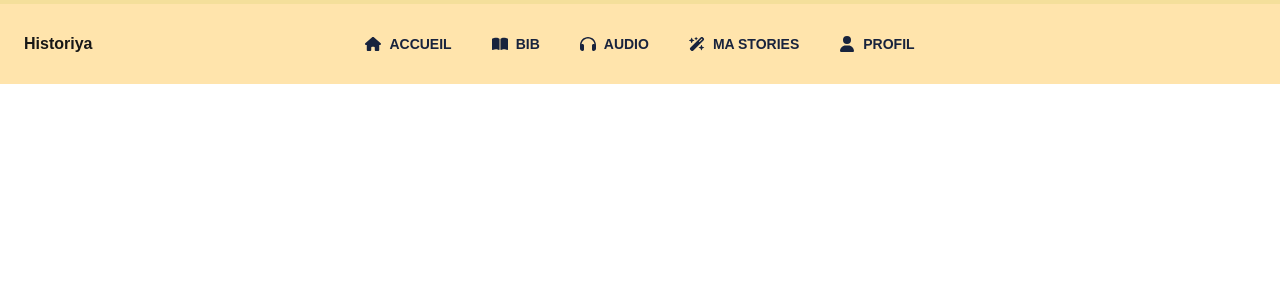
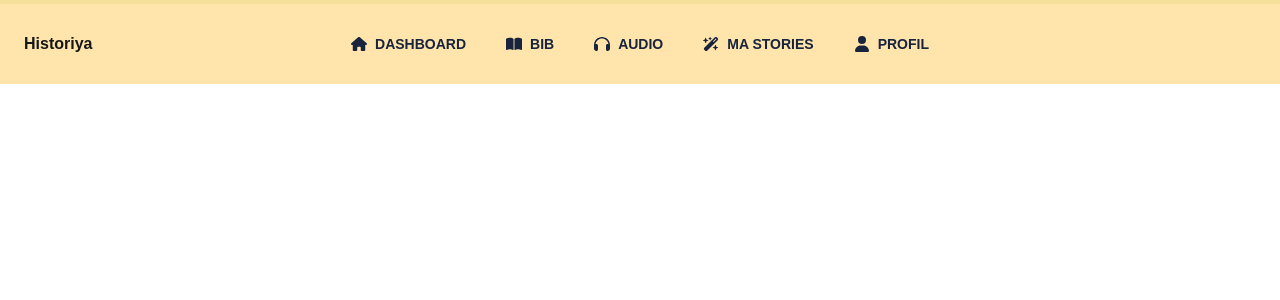
Before and after one commit to ALT-abr/Historiya, a Next.js app: page /stroyGeneratore in a window 1280 px wide. Shown: the top 300 px of the page. Built offline with nearby package versions, Linux system fonts and the light colour scheme.

Commit message:
correction d'un bug de navigation

```diff
--- a/src/app/components/layout/user/Navbar.tsx
+++ b/src/app/components/layout/user/Navbar.tsx
@@ -9,7 +9,7 @@ import {
 
 const Navbar = () => {
     const links =[
-        { label: 'Accueil', href: '/home', icon: FaHouse},
+        { label: 'Dashboard', href: '/dashboard', icon: FaHouse},
         { label: 'Bib', href: '/biblioteque', icon: FaBookOpen,},
         { label: 'Audio', href: '/audio', icon: FaHeadphones},
         { label: 'Ma stories', href: '/storiesGenerator', icon: FaWandMagicSparkles},
```
